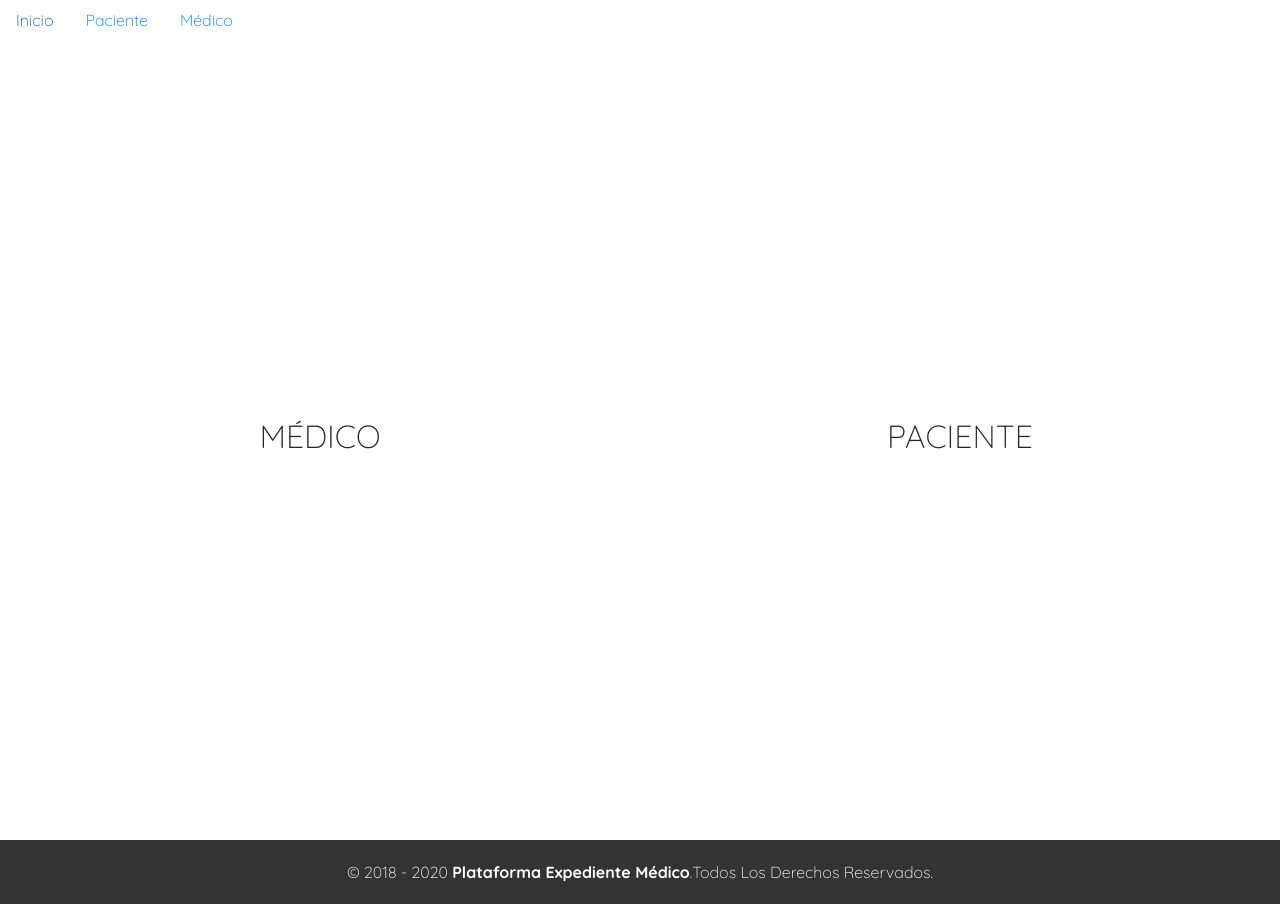
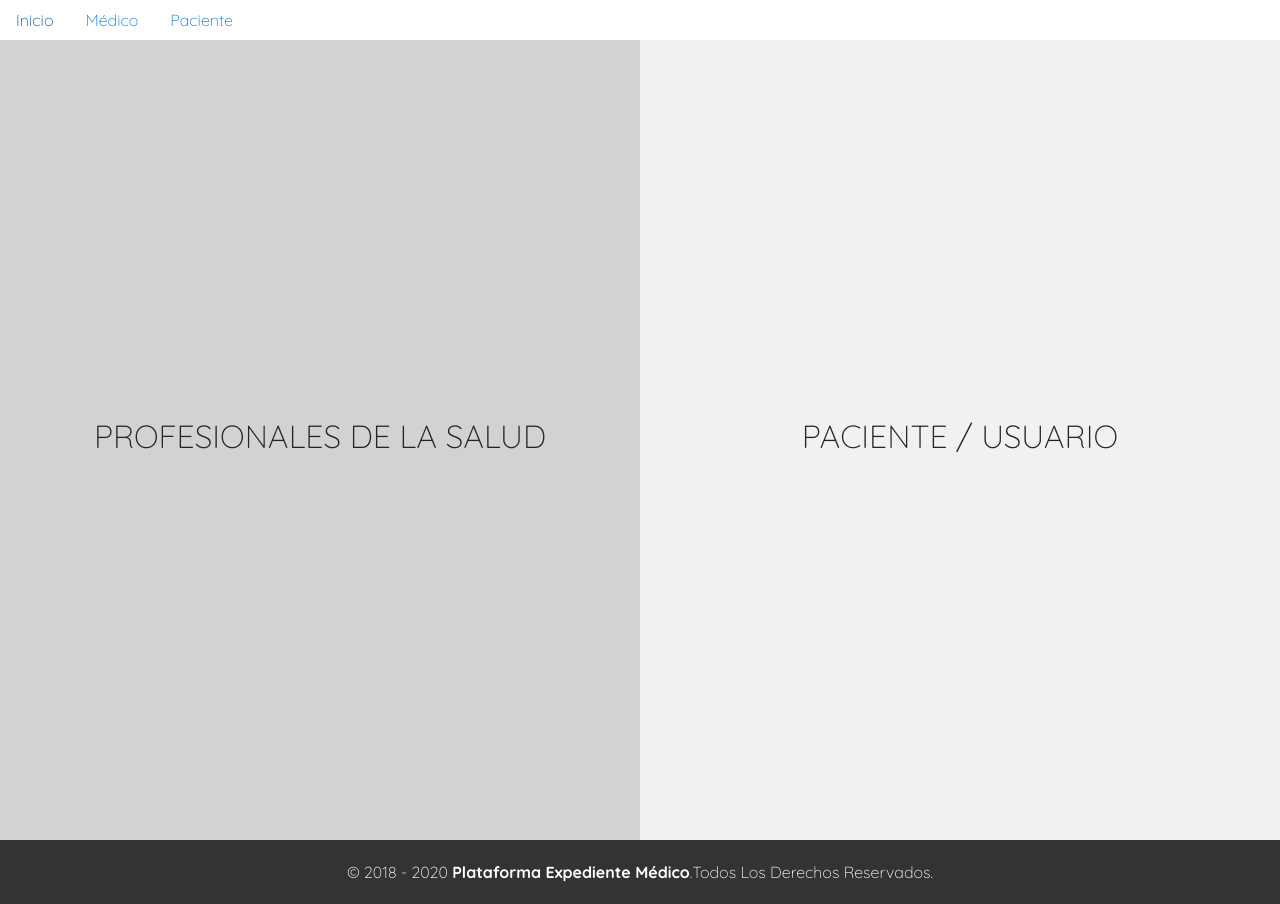
Before and after one commit to axelobscura/expedientemedico, a Next.js app: page / in a window 1280 px wide. Built offline with nearby package versions, Linux system fonts and the light colour scheme.

Commit message:
Menu medico

```diff
--- a/pages/index.js
+++ b/pages/index.js
@@ -1,3 +1,4 @@
+import Link from 'next/link';
 import Header from './layouts/Header';
 import Footer from './layouts/Footer';
 import Container from 'react-bootstrap/Container';
@@ -12,11 +13,17 @@ export default function Home() {
 
       <Container fluid>
         <Row className="d-flex vh-100 justify-content-center align-items-center text-center">
-          <Col sm={6}>
-            <h2>MÉDICO</h2>
+          <Col
+            sm={6}
+            className="d-flex vh-100 justify-content-center align-items-center text-center"
+            style={{ background: '#d2d2d2' }}>
+            <Link href="/medico"><h2>PROFESIONALES DE LA SALUD</h2></Link>
           </Col>
-          <Col sm={6}>
-            <h2>PACIENTE</h2>
+          <Col
+            sm={6}
+            className="d-flex vh-100 justify-content-center align-items-center text-center"
+            style={{ background: '#f1f1f1' }}>
+            <Link href="/paciente"><h2>PACIENTE / USUARIO</h2></Link>
           </Col>
         </Row>
       </Container>
--- a/pages/layouts/Header.js
+++ b/pages/layouts/Header.js
@@ -21,11 +21,12 @@ const Header = () => {
                     <Nav.Link href="/">Inicio</Nav.Link>
                 </Nav.Item>
                 <Nav.Item>
+                    <Nav.Link href="/medico">Médico</Nav.Link>
+                </Nav.Item>
+                <Nav.Item>
                     <Nav.Link href="/paciente">Paciente</Nav.Link>
                 </Nav.Item>
-                <Nav.Item>
-                    <Nav.Link href="/medico">Médico</Nav.Link>
-                </Nav.Item>
+
             </Nav>
 
             <style jsx global>{`
--- a/pages/paciente.js
+++ b/pages/paciente.js
@@ -8,7 +8,7 @@ function Paciente() {
     return (
         <div>
             <Header />
-            <Container>
+            <Container fluid>
                 <Row>
                     <Col>
                         <h2>PACIENTE</h2>
```
Also changed, not shown: pages/medico.js (+27 -1 lines), 7 other files (tests, documents, lock files or other folders).
